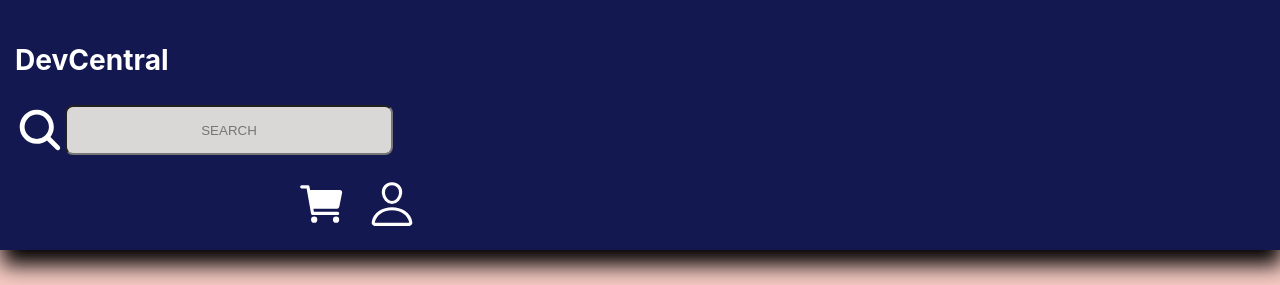
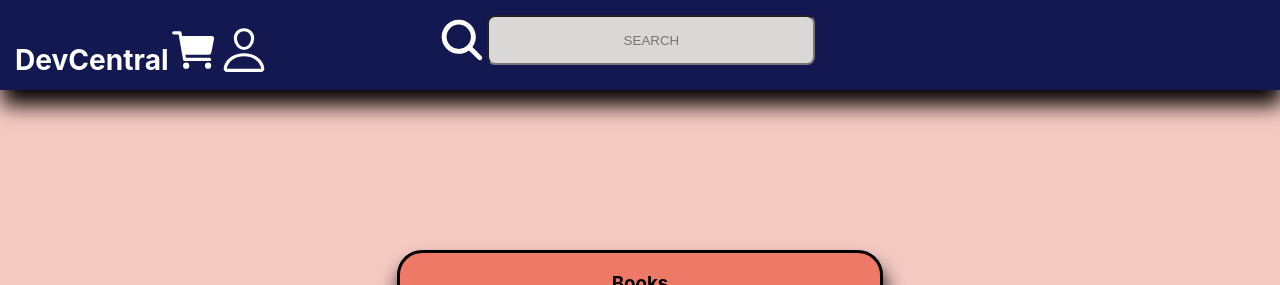
Before and after one commit to Jacob-Hoskins/resturant_ecommerce, a React (Create React App) app: page / in a window 1280 px wide. Shown: the top 285 px of the page. Built offline with nearby package versions, Linux system fonts and the light colour scheme.

Commit message:
nav length might be fixed

```diff
--- a/src/components/NavBar.js
+++ b/src/components/NavBar.js
@@ -31,22 +31,14 @@ const Container = styled.nav`
     box-shadow: 2px 15px 20px #000;
 
     h3{
+        float: left;
         cursor: pointer;
-    }
-
-    .logo{
-        display: flex;
-        text-align: left;
     }
 
     .icons{
         font-size: 50px;
         cursor: pointer;
 
-    }
-
-    .sideIcons{
-        margin-right: 20px;
     }
 
     @media (max-width: 500px){
@@ -59,7 +51,7 @@ const Container = styled.nav`
 
 const SearchBar = styled.div`
     display: flex;
-    margin: auto;
+    margin-left: 33vw;
     border-radius: 8px;
 
     p{
@@ -80,8 +72,7 @@ const SearchBar = styled.div`
 `
 
 const SideIcons = styled.div`
-    margin-top: 1em;
-    width: 33vw;
-    text-align: right;
-
+    display: flex;
+    margin-top: -5vh;
+    width: 45vw;
 `
```
